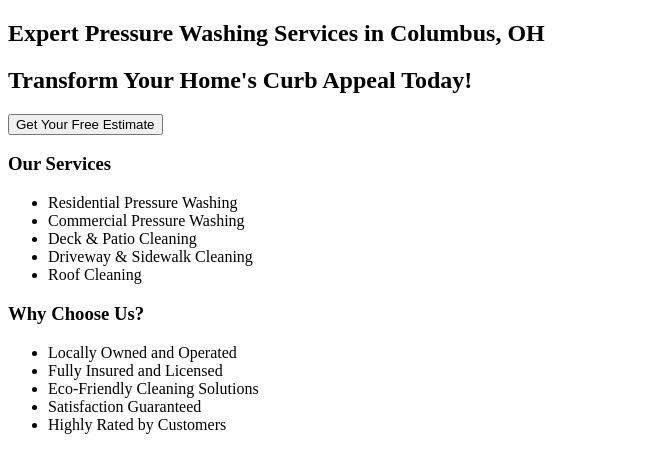
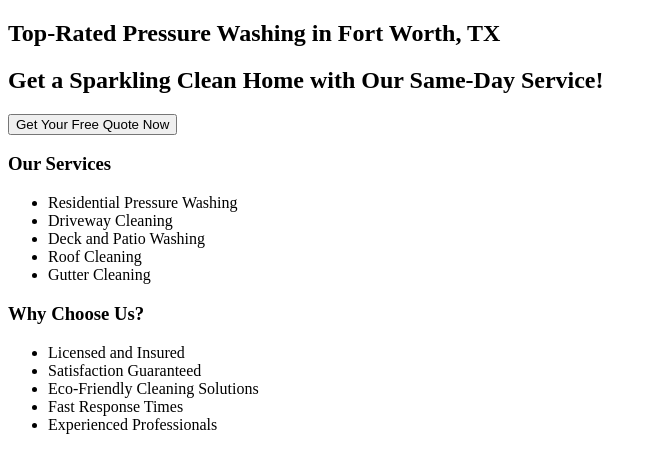
Before and after one commit to jagreen63/ai-business-builder-test-site-2, a Next.js app: page / in a window 1280 px wide. Shown: the top 472 px of the page, without its empty margins (0-656 px from the left). Built offline with nearby package versions, Linux system fonts and the light colour scheme.

Commit message:
site 15: Top-Rated Pressure Washing in Fort Worth, TX

```diff
--- a/app/layout.tsx
+++ b/app/layout.tsx
@@ -1,7 +1,7 @@
 import React from 'react';
 export const metadata = {
-  title: 'Top Pressure Washing in Columbus, OH',
-  description: 'Choose our expert pressure washing services to enhance your Columbus home’s exterior. Call for a free estimate today!',
+  title: 'Pressure Washing Fort Worth | Fast Quotes & Scheduling',
+  description: 'Professional pressure washing services in Fort Worth, TX. Get a same-day quote and fast scheduling for your home today!',
 };
 const RootLayout = ({ children }) => {
   return (
--- a/app/page.tsx
+++ b/app/page.tsx
@@ -3,28 +3,28 @@ const HomePage = () => {
   return (
     <main className="flex flex-col items-center justify-center min-h-screen bg-gray-100">
       <section className="text-center mt-10">
-        <h1 className="text-4xl font-bold text-gray-800">Expert Pressure Washing Services in Columbus, OH</h1>
-        <h2 className="text-xl text-gray-600 mt-2">Transform Your Home's Curb Appeal Today!</h2>
-        <button className="mt-4 px-6 py-2 text-white bg-blue-600 rounded hover:bg-blue-700">Get Your Free Estimate</button>
+        <h1 className="text-4xl font-bold text-gray-800">Top-Rated Pressure Washing in Fort Worth, TX</h1>
+        <h2 className="text-xl text-gray-600 mt-2">Get a Sparkling Clean Home with Our Same-Day Service!</h2>
+        <button className="mt-4 px-6 py-2 text-white bg-blue-600 rounded hover:bg-blue-700">Get Your Free Quote Now</button>
       </section>
       <section className="mt-10">
         <h3 className="text-2xl font-bold text-gray-800">Our Services</h3>
         <ul className="list-disc list-inside mt-2 text-gray-600">
           <li>Residential Pressure Washing</li>
-          <li>Commercial Pressure Washing</li>
-          <li>Deck & Patio Cleaning</li>
-          <li>Driveway & Sidewalk Cleaning</li>
+          <li>Driveway Cleaning</li>
+          <li>Deck and Patio Washing</li>
           <li>Roof Cleaning</li>
+          <li>Gutter Cleaning</li>
         </ul>
       </section>
       <section className="mt-10">
         <h3 className="text-2xl font-bold text-gray-800">Why Choose Us?</h3>
         <ul className="list-disc list-inside mt-2 text-gray-600">
-          <li>Locally Owned and Operated</li>
-          <li>Fully Insured and Licensed</li>
+          <li>Licensed and Insured</li>
+          <li>Satisfaction Guaranteed</li>
           <li>Eco-Friendly Cleaning Solutions</li>
-          <li>Satisfaction Guaranteed</li>
-          <li>Highly Rated by Customers</li>
+          <li>Fast Response Times</li>
+          <li>Experienced Professionals</li>
         </ul>
       </section>
     </main>
```
Also changed, not shown: package.json (+7 -1 lines).
